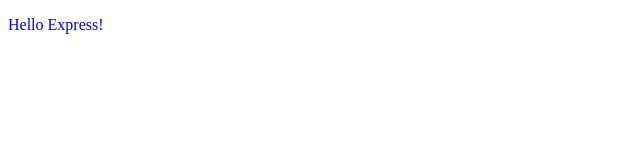
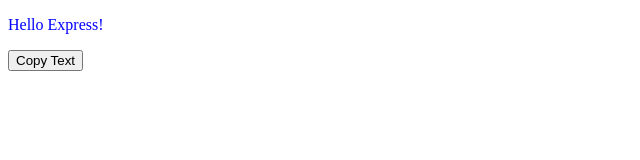
Before and after one commit to houchenll/express_demo, a plain HTML site: page static/index.html in a window 1280 px wide. Shown: the whole page, without its empty margins (0-640 px from the left). Drawn offline with Linux system fonts and the light colour scheme.

Commit message:
add click

```diff
--- a/static/index.html
+++ b/static/index.html
@@ -4,6 +4,7 @@
     <title>hello express</title>
     <meta charset="utf-8">
     <link rel="stylesheet" type="text/css" href="./index.css">
+    <script type="text/javascript" src="./index.js"></script>
 </head>
 <body>
 
@@ -11,5 +12,7 @@
         Hello Express!
     </p>
 
+    <button onclick="myAlert()">Copy Text</button>
+
 </body>
 </html>
--- a/static/index.js
+++ b/static/index.js
@@ -1,2 +1,6 @@
 
 var str = 'Hello Express';
+
+function myAlert() {
+    alert("button clicked!")
+}
```
